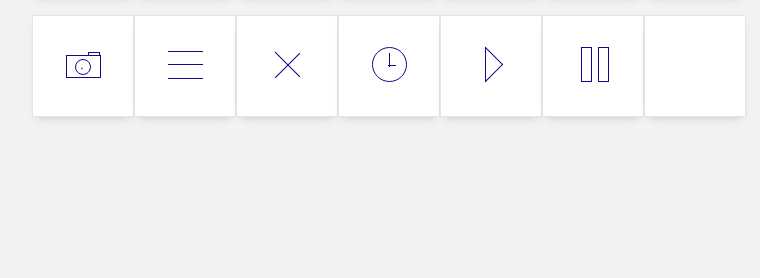
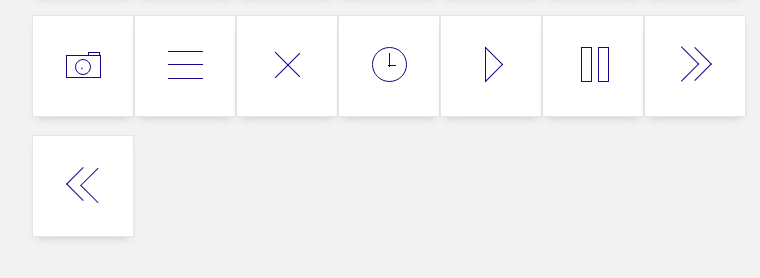
Before and after one commit to andrwcm/icoss.win, a plain HTML site: page index.html in a window 1280 px wide. Shown: the part 242-520 px from the top of the page, 258-1018 px from the left. Drawn offline with Linux system fonts and the light colour scheme.

Commit message:
New icons

```diff
--- a/index.html
+++ b/index.html
@@ -71,6 +71,13 @@
 				<i class="ico icoForward"></i>
 			</div>
 
+			<br>
+
+			<div class="container">
+				<i class="ico icoRewind"></i>
+			</div>
+
+
 		</section>
 
 
--- a/styles/iconss.css
+++ b/styles/iconss.css
@@ -469,3 +469,61 @@
 	border-color: var(--Color1);
 
 }
+
+/* --- Forward--- */
+
+.icoForward{
+	width: 24px;
+	height: 24px;
+	border-top: none;
+	border-bottom: solid 1px;
+	border-right: solid 1px;
+	border-left: none;
+	border-color: var(--Color1);
+	-webkit-transform: rotate(-45deg);
+}
+
+.icoForward::before{
+	display: block;
+	content: "";
+	width: 24px;
+	height: 24px;
+	border-top: none;
+	border-bottom: solid 1px;
+	border-right: solid 1px;
+	border-left: none;
+	border-color: var(--Color1);
+	left: -10px;
+	top:-10px;
+	position: relative;
+}
+
+
+/* --- Rewind --- */
+
+
+.icoRewind{
+	width: 24px;
+	height: 24px;
+	border-top: none;
+	border-bottom: solid 1px;
+	border-right: none;
+	border-left: solid 1px;
+	border-color: var(--Color1);
+	-webkit-transform: rotate(45deg);
+}
+
+.icoRewind::before{
+	display: block;
+	content: "";
+	width: 24px;
+	height: 24px;
+	border-top: none;
+	border-bottom: solid 1px;
+	border-right: none;
+	border-left: solid 1px;
+	border-color: var(--Color1);
+	right: -10px;
+	top:-10px;
+	position: relative;
+}
```
